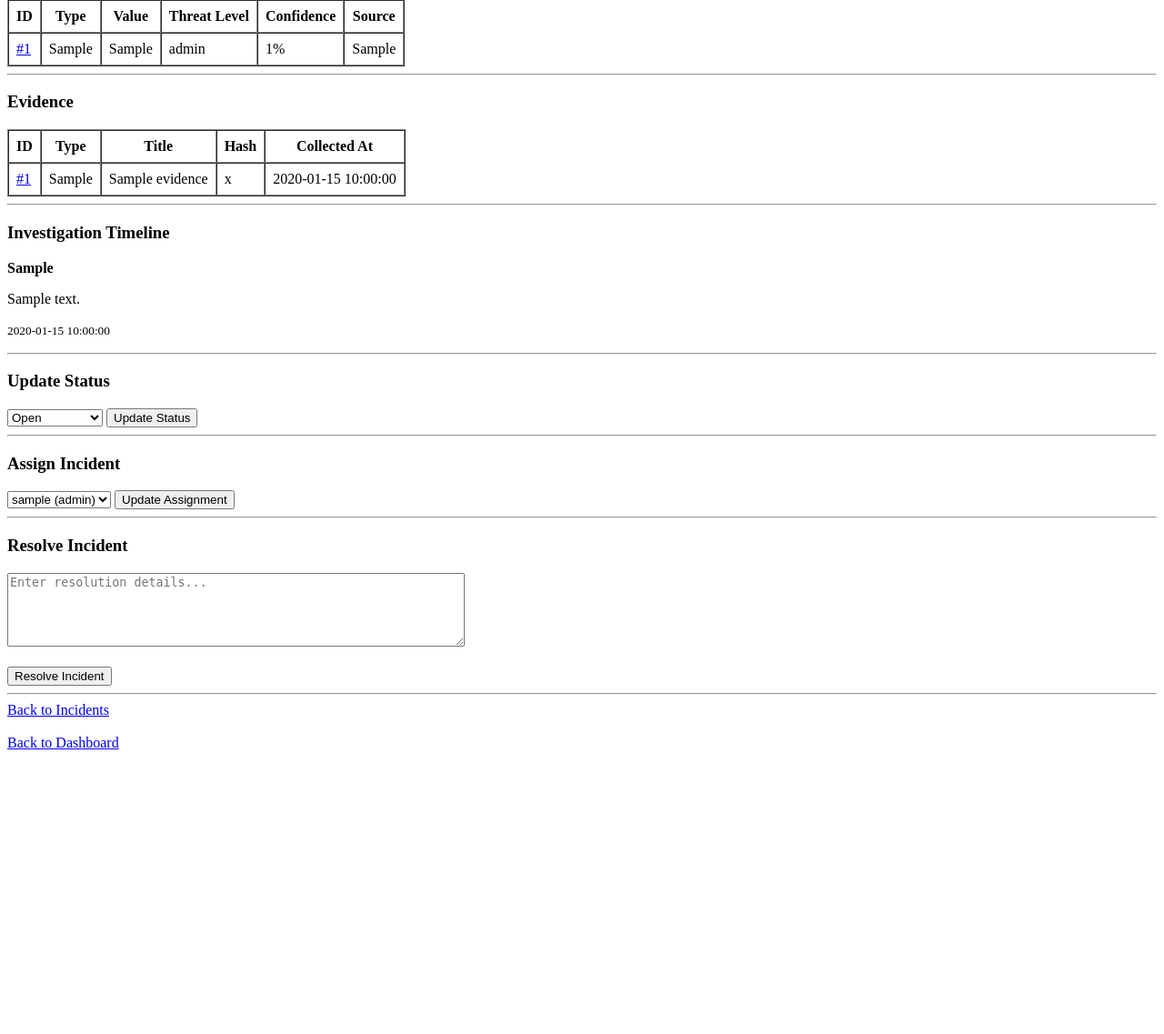
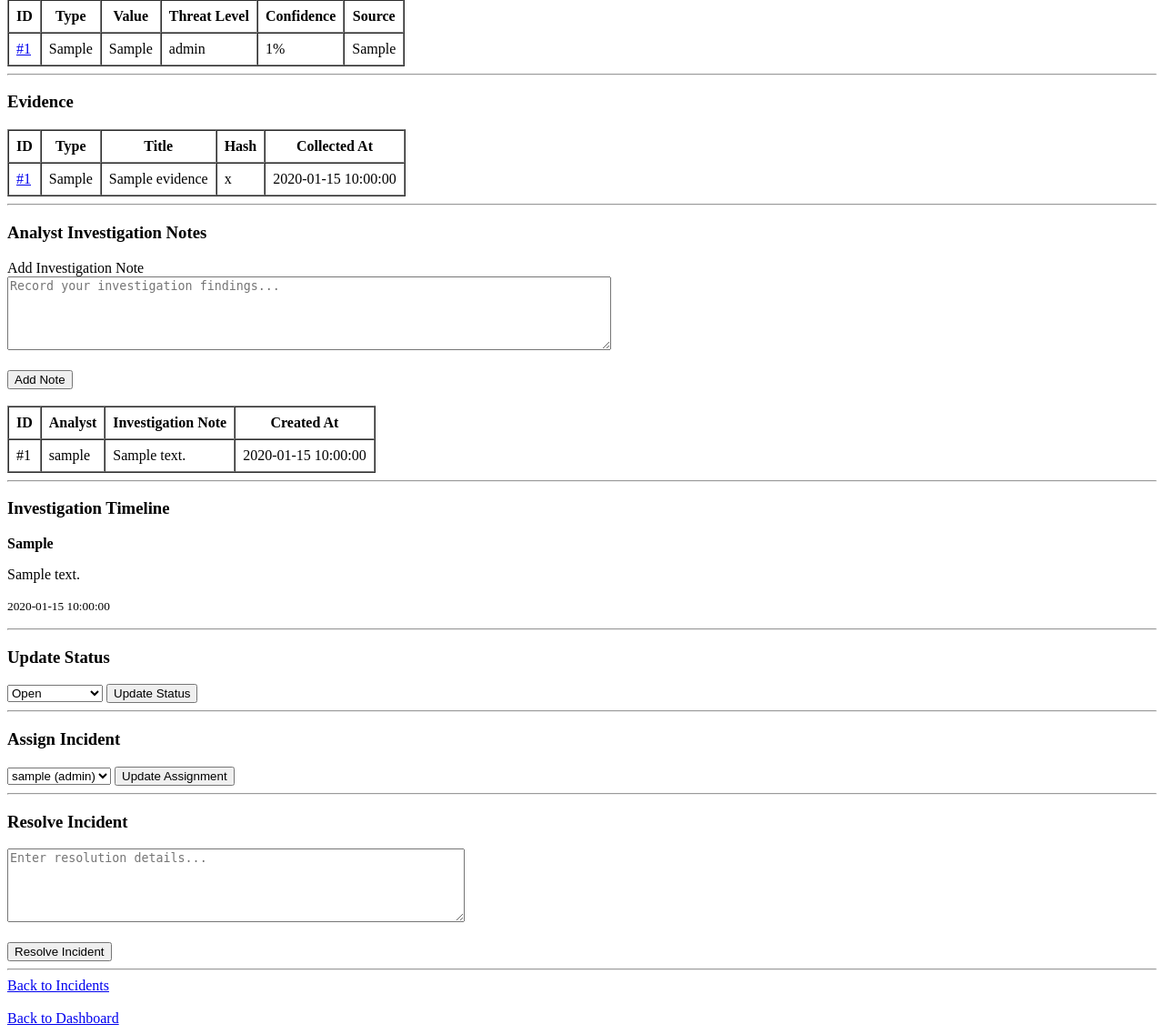
Before and after one commit to AK40476/CyberDefender-SOC-Suite, a Flask app: page /incidents/1 in a window 1280 px wide. Shown: the part 539-1676 px from the top of the page at 91% size. Before the commit the page ends 1363 px from the top, so only its background shows below. Run offline with Flask 3, Linux system fonts and the light colour scheme; a user stored in the database is signed in; tables that the repository leaves empty hold one stand-in row (values such as "Sample post").

Commit message:
feat: add analyst investigation notes

```diff
--- a/app/models/__init__.py
+++ b/app/models/__init__.py
@@ -6,3 +6,4 @@ from app.models.ioc import IOC
 from app.models.timeline import InvestigationTimeline
 from app.models.evidence import Evidence
 from app.models.audit_log import AuditLog
+from app.models.analyst_note import AnalystNote
--- a/app/routes/incidents.py
+++ b/app/routes/incidents.py
@@ -6,11 +6,13 @@ from flask_login import login_required, current_user
 from app import db
 from app.models import (
     Incident,
+    Alert,
     User,
-    Alert,
-    AuditLog,
     InvestigationTimeline,
-    IOC
+    IOC,
+    Evidence,
+    AnalystNote,
+    AuditLog
 )
 
 
@@ -151,6 +153,68 @@ def detail(incident_id):
         incident_iocs=incident_iocs
     )
 
+@incidents.route("/<int:incident_id>/notes", methods=["POST"])
+@login_required
+def add_note(incident_id):
+
+    incident = db.get_or_404(
+        Incident,
+        incident_id
+    )
+
+    note_text = request.form.get("note", "").strip()
+
+    if not note_text:
+        flash("Investigation note cannot be empty.", "error")
+        return redirect(
+            url_for("incidents.detail", incident_id=incident.id)
+        )
+
+    note = AnalystNote(
+        incident_id=incident.id,
+        analyst_id=current_user.id,
+        note=note_text
+    )
+
+    db.session.add(note)
+    db.session.flush()
+
+    audit = AuditLog(
+        user_id=current_user.id,
+        action="add_investigation_note",
+        resource_type="incident",
+        resource_id=incident.id,
+        description=(
+            f"Analyst note #{note.id} was added to "
+            f"Incident #{incident.id}."
+        ),
+        source_ip=request.remote_addr
+    )
+
+    db.session.add(audit)
+
+    timeline = InvestigationTimeline(
+        incident_id=incident.id,
+        analyst_id=current_user.id,
+        action="add_note",
+        description=(
+            f"Investigation note #{note.id} added by "
+            f"{current_user.username}."
+        )
+    )
+
+    db.session.add(timeline)
+
+    db.session.commit()
+
+    flash(
+        f"Investigation note #{note.id} added successfully.",
+        "success"
+    )
+
+    return redirect(
+        url_for("incidents.detail", incident_id=incident.id)
+    )
 
 @incidents.route(
     "/<int:incident_id>/status",
--- a/app/templates/incident_detail.html
+++ b/app/templates/incident_detail.html
@@ -154,6 +154,86 @@
 
 <hr>
 
+<h3>Analyst Investigation Notes</h3>
+
+<form method="POST"
+      action="{{ url_for('incidents.add_note', incident_id=incident.id) }}">
+
+    <label for="note">Add Investigation Note</label>
+    <br>
+
+    <textarea
+        id="note"
+        name="note"
+        rows="5"
+        cols="80"
+        placeholder="Record your investigation findings..."
+        required></textarea>
+
+    <br><br>
+
+    <button type="submit">
+        Add Note
+    </button>
+
+</form>
+
+<br>
+
+{% if incident.notes %}
+<table border="1" cellpadding="8" cellspacing="0">
+
+    <thead>
+        <tr>
+            <th>ID</th>
+            <th>Analyst</th>
+            <th>Investigation Note</th>
+            <th>Created At</th>
+        </tr>
+    </thead>
+
+    <tbody>
+
+        {% for note in incident.notes|sort(attribute='created_at', reverse=true) %}
+
+        <tr>
+
+            <td>
+                #{{ note.id }}
+            </td>
+
+            <td>
+                {% if note.analyst %}
+                    {{ note.analyst.username }}
+                {% else %}
+                    Unknown
+                {% endif %}
+            </td>
+
+            <td>
+                {{ note.note }}
+            </td>
+
+            <td>
+                {{ note.created_at }}
+            </td>
+
+        </tr>
+
+        {% endfor %}
+
+    </tbody>
+
+</table>
+
+{% else %}
+
+<p>No investigation notes have been added yet.</p>
+
+{% endif %}
+
+<hr>
+
 <h3>Investigation Timeline</h3>
 
 {% if timeline_entries %}
```
Also changed, not shown: app/models/analyst_note.py (added, +40 -0 lines), app/models/incident.py (+7 -0 lines).
